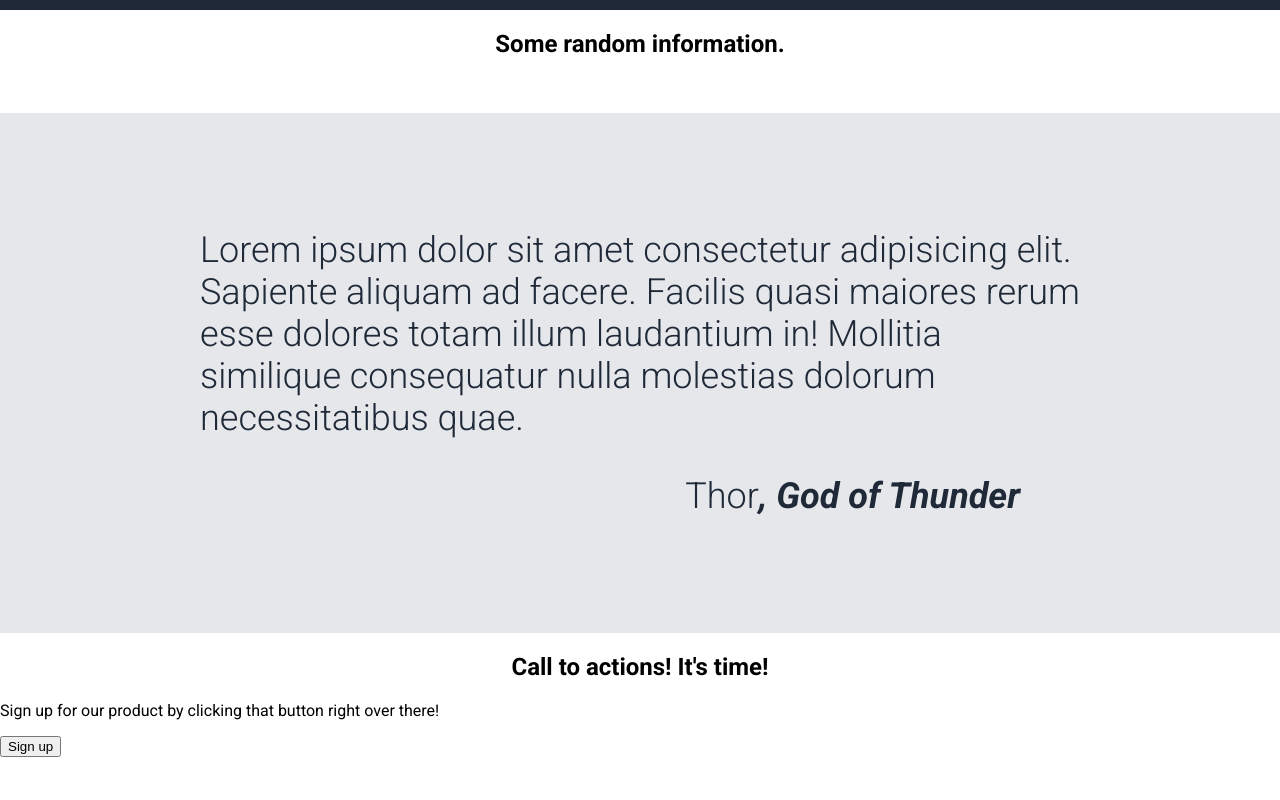
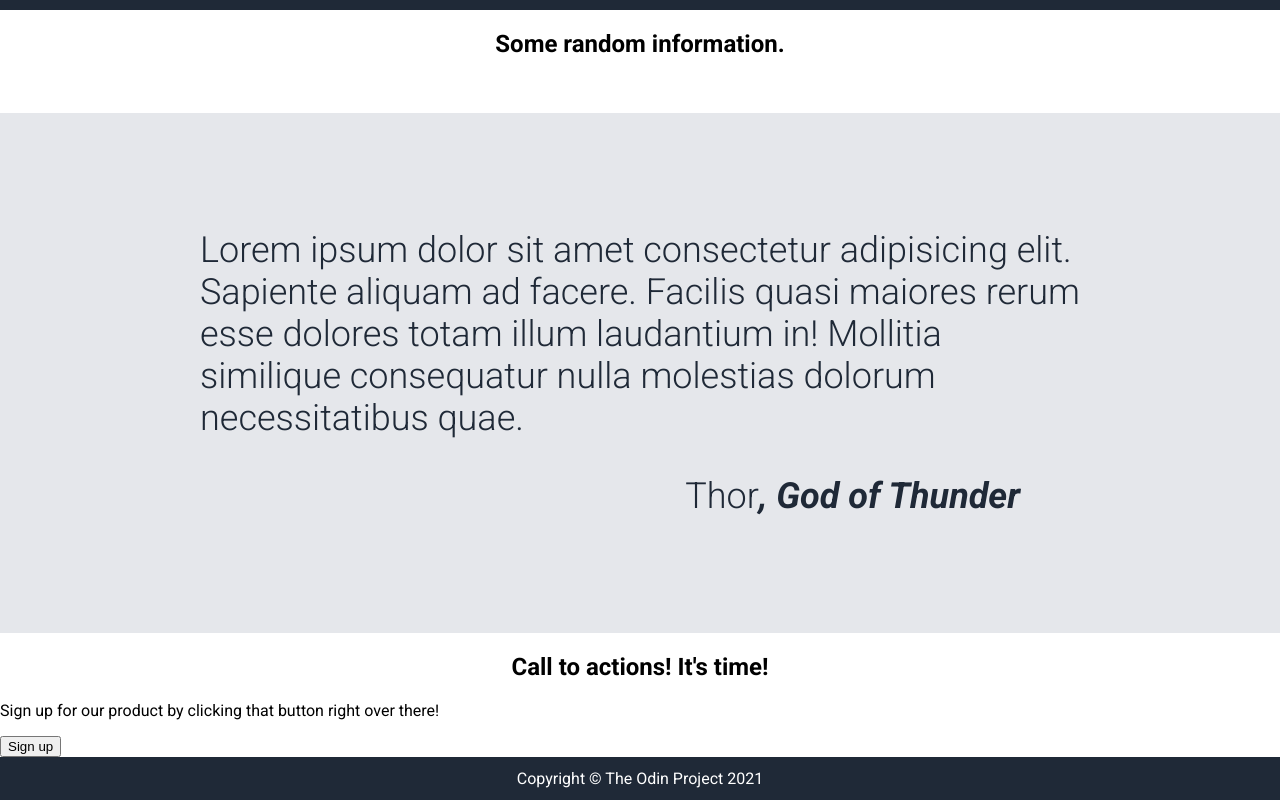
Before and after one commit to itsmeilyn/odin-landing-page, a plain HTML site: page index.html in a window 1280 px wide. Shown: the part 315-1115 px from the top of the page. Before the commit the page ends 1072 px from the top, so only its background shows below. Drawn offline with Linux system fonts and the light colour scheme.

Commit message:
Add footer back dark background with white text color

```diff
--- a/css/style.css
+++ b/css/style.css
@@ -100,3 +100,16 @@ cite {
   text-align: right;
   margin-right: 100px;
 }
+
+/* Footer */
+
+footer {
+  background-color: var(--dark-bg);
+  color: white;
+  padding: 12px;
+}
+
+footer p {
+  margin: 0;
+  text-align: center;
+}
--- a/index.html
+++ b/index.html
@@ -62,5 +62,9 @@
         <button>Sign up</button>
       </div>
     </section>
+
+    <footer>
+      <p>Copyright &copy; The Odin Project 2021</p>
+    </footer>
   </body>
 </html>
```
